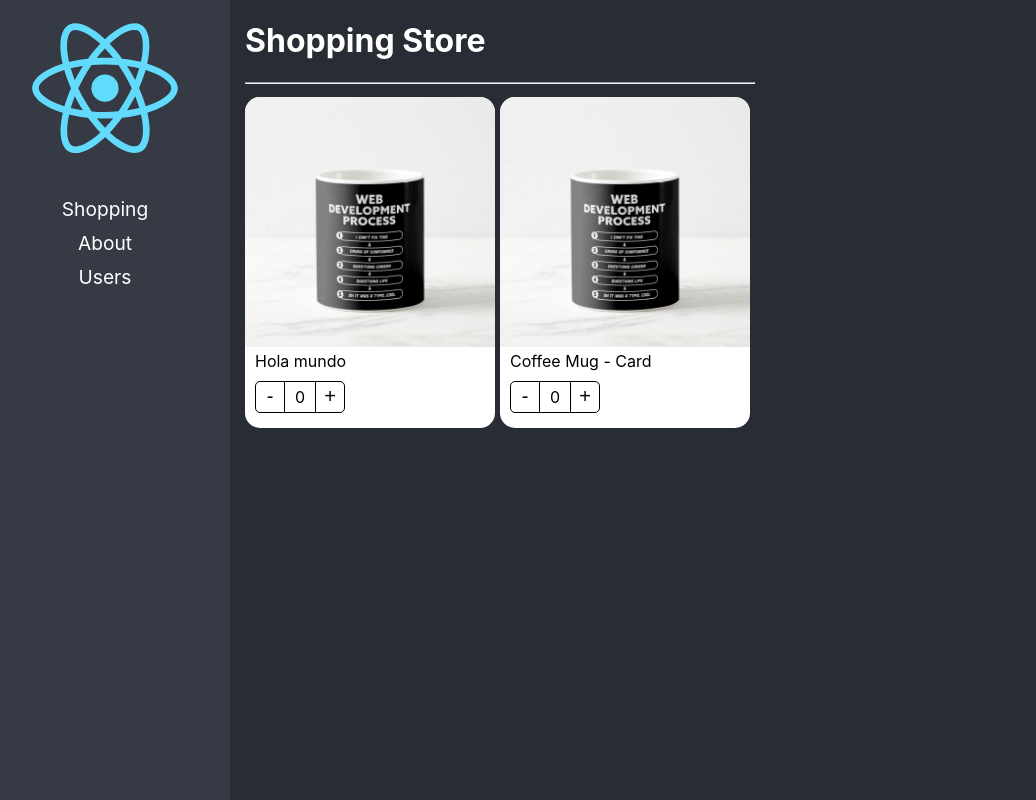
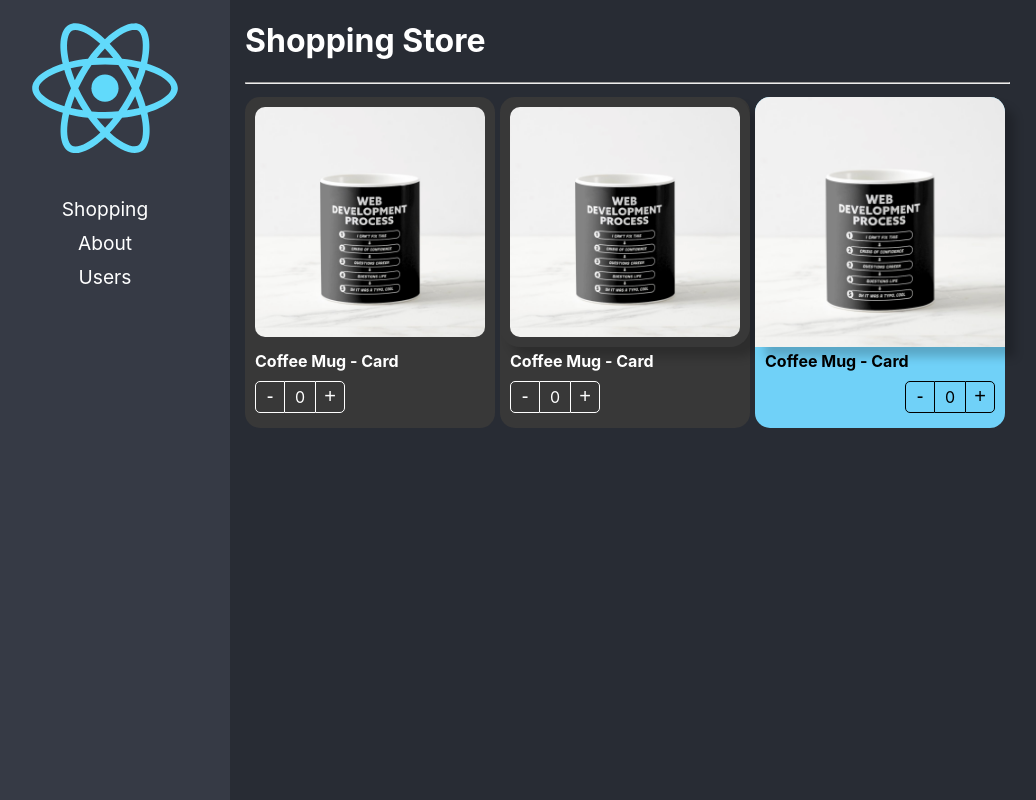
Before and after one commit to Pastito09/react-adv, a React (Create React App) app: page / in a window 1280 px wide. Shown: the whole page, without its empty margins (20-1056 px from the left). Built offline with nearby package versions, Linux system fonts and the light colour scheme.

Commit message:
Component Extend Styles - listo

```diff
--- a/src/02-component-patterns/components/ProductButtons.tsx
+++ b/src/02-component-patterns/components/ProductButtons.tsx
@@ -1,5 +1,5 @@
 import styles from '../styles/styles.module.css';
-import { useContext } from 'react';
+import { CSSProperties, useContext } from 'react';
 import { ProductContext } from './ProductCard';
 
 
@@ -10,13 +10,22 @@
                         counter: number;
                     }*/}
     {/* { counter, increaseBy }: ProductButtonProps */}
-    export const ProductButtons = () => {
+
+    export interface Props {
+        className?: string;
+        style?: CSSProperties;
+    }
+
+    export const ProductButtons = ( { className, style }: Props ) => {
 
         const { increaseBy, counter } = useContext(ProductContext)
 
 
         return (
-            <div className={ styles.buttonsContainer }>
+            <div
+                className={ ` ${ styles.buttonsContainer } ${ className }` }
+                style={ style }
+            >
                 <button
                     className={ styles.buttonMinus }
                     onClick={() => increaseBy( -1 )}>-</button>
--- a/src/02-component-patterns/components/ProductCard.tsx
+++ b/src/02-component-patterns/components/ProductCard.tsx
@@ -1,16 +1,23 @@
 import styles from '../styles/styles.module.css';
 
 import { useProducts } from '../hooks/useProduct';
-import { createContext } from 'react';
-import { ProductCardProps, ProductContextProps } from '../interfaces/interfaces';
+import { CSSProperties, ReactElement, createContext } from 'react';
+import { Product, ProductContextProps } from '../interfaces/interfaces';
 
 
 
 export const ProductContext = createContext({} as ProductContextProps);
 const { Provider } = ProductContext;
 
+export interface Props {
+    product: Product;
+    children?: ReactElement | ReactElement[];
+    className?: string;
+    style?: CSSProperties;
+}
 
-export const ProductCard = ({ children, product }: ProductCardProps) => {
+
+export const ProductCard = ({ children, product, className, style }: Props) => {
 
     const { counter, increaseBy } = useProducts();
 
@@ -20,7 +27,10 @@
             increaseBy,
             product
         }}>
-            <div className={ styles.productCard }>
+            <div
+                className={ `${ styles.productCard } ${ className }` }
+                style={ style }
+            >
 
                 { children }
                 {/* <img className={ styles.productImg } src="./coffee-mug.png" alt="Coffe mug" />
--- a/src/02-component-patterns/components/ProductImage.tsx
+++ b/src/02-component-patterns/components/ProductImage.tsx
@@ -1,10 +1,15 @@
-import { useContext } from 'react';
+import { CSSProperties, useContext } from 'react';
 import noImage from '../assets/no-image.jpg';
 import styles from '../styles/styles.module.css';
 import { ProductContext } from './ProductCard';
 
+export interface Props {
+    img?: string;
+    className?: string;
+    style?: CSSProperties;
+}
 
-export const ProductImage = ({ img = '' }) => {
+export const ProductImage = ({ img, className, style }: Props) => {
 
     const { product } = useContext(ProductContext);
     let imgToShow: string;
@@ -18,6 +23,11 @@
     }
 
     return (
-        <img className={ styles.productImg } src={ imgToShow } alt="Product Image" />
+        <img
+            className={ `${ styles.productImg } ${ className }`}
+            style={ style }
+            src={ imgToShow }
+            alt="Product Image"
+        />
     )
 }
--- a/src/02-component-patterns/components/ProductTitle.tsx
+++ b/src/02-component-patterns/components/ProductTitle.tsx
@@ -1,14 +1,22 @@
 import styles from '../styles/styles.module.css';
-import { useContext } from 'react';
+import { CSSProperties, useContext } from 'react';
 import { ProductContext } from './ProductCard';
 
+export interface Props {
+    title?: string;
+    className?: string;
+    style?: CSSProperties;
+}
 
-export const ProductTitle = ({ title }: { title?: string }) => {
+export const ProductTitle = ({ title, className, style }: Props ) => {
 
     const { product } = useContext(ProductContext);
 
     return (
-        <span className={ styles.productDescription }>
+        <span
+            className={ `${ styles.productDescription } ${ className }` }
+            style={ style }
+        >
             { title ? title : product.title }
         </span>
         )
--- a/src/02-component-patterns/pages/ShoppingPage.tsx
+++ b/src/02-component-patterns/pages/ShoppingPage.tsx
@@ -1,5 +1,6 @@
 
 import { ProductButtons, ProductCard, ProductImage, ProductTitle } from '../components';
+import '../styles/custom-styles.css';
 
 const product = {
     id: '1',
@@ -17,16 +18,45 @@
             flexDirection: 'row',
             flexWrap: 'wrap'
         }}>
-          <ProductCard product={ product } >
-            <ProductCard.Image />
-            <ProductCard.Title title={ 'Hola mundo' } />
-            <ProductCard.Buttons />
+          <ProductCard
+              product={ product }
+              className='bg-dark text-white'
+             >
+            <ProductCard.Image className="custom-image" />
+            <ProductCard.Title className="text-bold" />
+            <ProductCard.Buttons className="custom-buttons" />
           </ProductCard>
 
-        <ProductCard product={ product } >
-            <ProductImage />
-            <ProductTitle />
-            <ProductButtons />
+        <ProductCard
+            product={ product }
+            className='bg-dark text-white '
+        >
+            <ProductImage
+                className="custom-image"
+                style={{
+                boxShadow: "10px 10px 10px rgba(0,0,0,0.2)"
+            }}
+            />
+            <ProductTitle className="text-bold" />
+            <ProductButtons className="custom-buttons" />
+          </ProductCard>
+
+          <ProductCard
+            product={ product }
+            style={{
+              backgroundColor: '#70D1F8'
+            }}
+        >
+            <ProductImage  style={{
+                boxShadow: "10px 10px 10px rgba(0,0,0,0.2)"
+            }}/>
+            <ProductTitle  style={{
+                fontWeight: "bold"
+            }}/>
+            <ProductButtons style={{
+                display: "flex",
+                justifyContent: "end"
+            }} />
           </ProductCard>
 
         </div>
--- /dev/null
+++ b/src/02-component-patterns/styles/custom-styles.css
@@ -0,0 +1,22 @@
+.bg-dark {
+    background-color: rgb(56, 56, 56);
+}
+
+.text-white {
+    color: white;
+}
+
+.text-bold {
+    font-weight: bold;
+}
+
+.custom-image {
+    padding: 10px;
+    width: calc( 100% - 20px );
+    border-radius:  20px;
+}
+
+.custom-buttons button, .custom-buttons div {
+    color: white;
+    border-color: white;
+}
```
Also changed, not shown: src/02-component-patterns/interfaces/interfaces.ts (+8 -8 lines).
